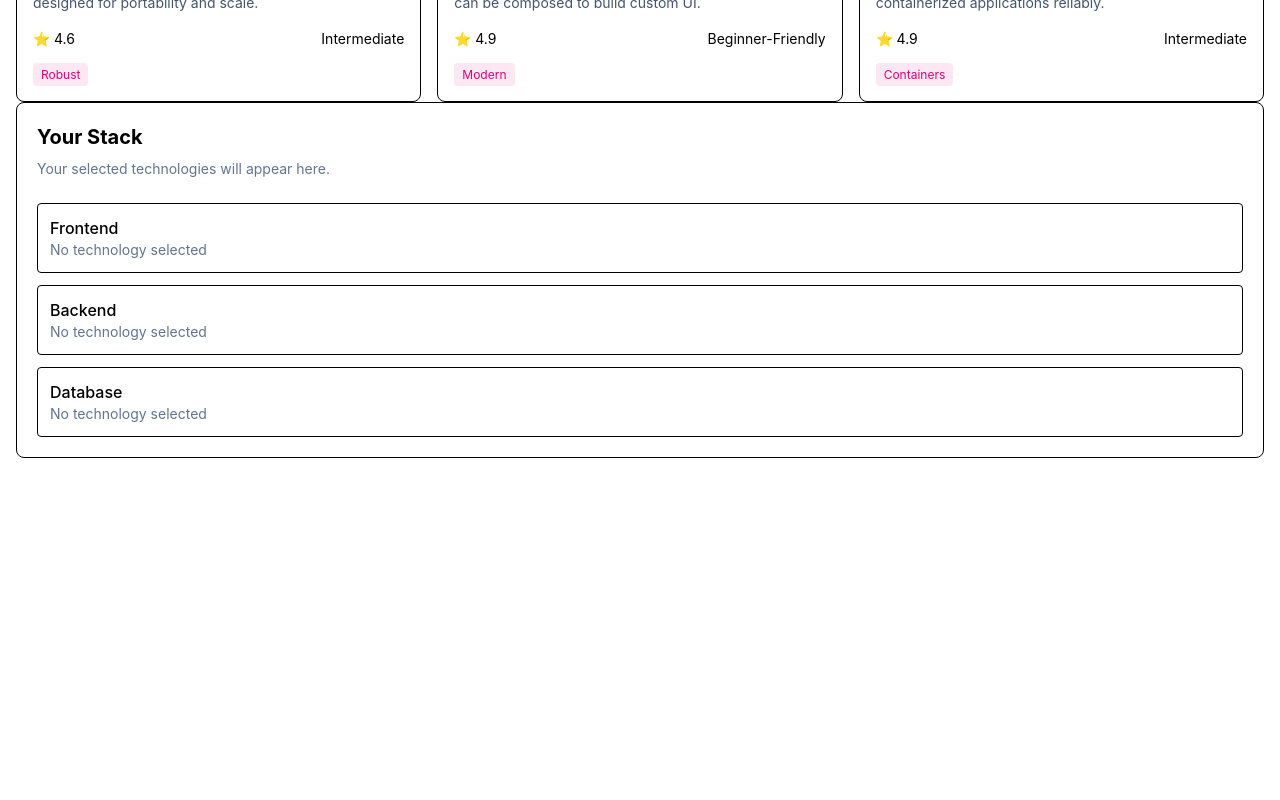
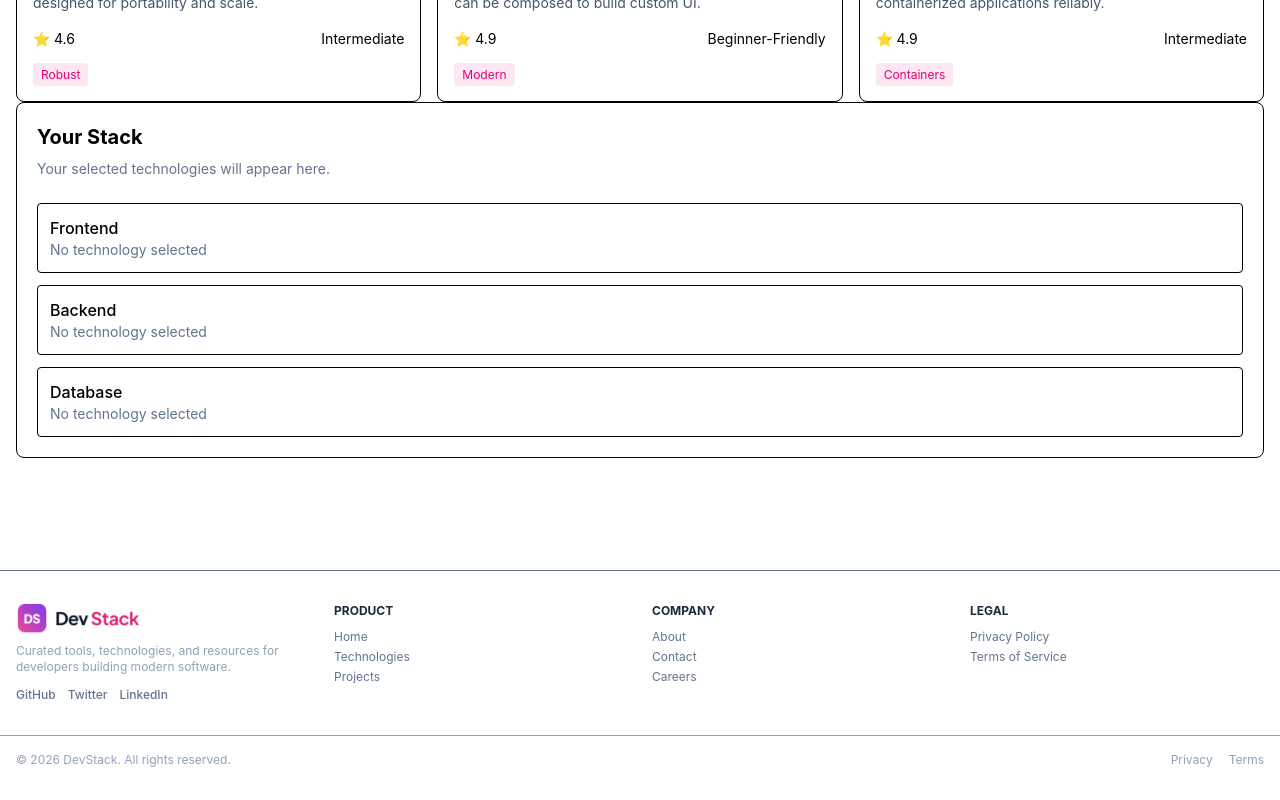
Before and after one commit to rrezwan7/b14a5, a React (Vite) app: page / in a window 1280 px wide. Shown: the part 1403-2203 px from the top of the page. Before the commit the page ends 1909 px from the top, so only its background shows below. Built offline with nearby package versions, Linux system fonts and the light colour scheme.

Commit message:
Footer Added

```diff
--- a/src/App.tsx
+++ b/src/App.tsx
@@ -4,6 +4,7 @@ import Navbar from './components/Navbar';
 import Hero from './components/Hero';
 import TechnologyList from './components/TechnologyList';
 import StackSidebar from './components/StackSidebar';
+import Footer from './components/Footer';
 function App() {
   const [technologies, setTechnologies] = useState<Technology[]>([]);
   const [loading, setLoading] = useState(true);
@@ -38,6 +39,7 @@ function App() {
         )}
         <StackSidebar />
       </section>
+      <Footer />
     </>
   );
 }
--- /dev/null
+++ b/src/components/Footer.tsx
@@ -0,0 +1,113 @@
+import logo from '../assets/logo-text.png';
+
+const Footer = () => {
+    return (
+        <footer className="bg-white border-t mt-16 py-8 text-xs text-slate-500">
+            <div className="max-w-7xl mx-auto px-4 grid grid-cols-1 md:grid-cols-4 gap-6">
+
+                {/* Brand Block */}
+                <div>
+                    <div className="flex items-center">
+                        <img
+                            src={logo}
+                            alt="Dev Stack"
+                            className="h-8"
+                        />
+                    </div>
+
+                    <p className="mt-2 text-slate-400">
+                        Curated tools, technologies, and resources for developers
+                        building modern software.
+                    </p>
+
+                    {/* Social Links */}
+                    <div className="flex gap-3 mt-3 text-slate-500 font-medium">
+                        <a href="#github" className="hover:text-slate-800 transition">
+                            GitHub
+                        </a>
+
+                        <a href="#twitter" className="hover:text-slate-800 transition">
+                            Twitter
+                        </a>
+
+                        <a href="#linkedin" className="hover:text-slate-800 transition">
+                            LinkedIn
+                        </a>
+                    </div>
+                </div>
+
+                {/* Product Group */}
+                <div>
+                    <p className="font-bold text-slate-800 mb-2">
+                        PRODUCT
+                    </p>
+
+                    <p className="py-0.5 cursor-pointer hover:text-slate-800">
+                        Home
+                    </p>
+
+                    <p className="py-0.5 cursor-pointer hover:text-slate-800">
+                        Technologies
+                    </p>
+
+                    <p className="py-0.5 cursor-pointer hover:text-slate-800">
+                        Projects
+                    </p>
+                </div>
+
+                {/* Company Group */}
+                <div>
+                    <p className="font-bold text-slate-800 mb-2">
+                        COMPANY
+                    </p>
+
+                    <p className="py-0.5 cursor-pointer hover:text-slate-800">
+                        About
+                    </p>
+
+                    <p className="py-0.5 cursor-pointer hover:text-slate-800">
+                        Contact
+                    </p>
+
+                    <p className="py-0.5 cursor-pointer hover:text-slate-800">
+                        Careers
+                    </p>
+                </div>
+
+                {/* Legal Group */}
+                <div>
+                    <p className="font-bold text-slate-800 mb-2">
+                        LEGAL
+                    </p>
+
+                    <p className="py-0.5 cursor-pointer hover:text-slate-800">
+                        Privacy Policy
+                    </p>
+
+                    <p className="py-0.5 cursor-pointer hover:text-slate-800">
+                        Terms of Service
+                    </p>
+                </div>
+            </div>
+
+            {/* Bottom Bar */}
+            <div className="max-w-7xl mx-auto px-4 mt-8 pt-4 border-t flex flex-col sm:flex-row justify-between text-slate-400">
+                <p>
+                    © 2026 DevStack. All rights reserved.
+                </p>
+
+                <div className="flex gap-4 mt-2 sm:mt-0">
+                    <span className="cursor-pointer hover:text-slate-600">
+                        Privacy
+                    </span>
+
+                    <span className="cursor-pointer hover:text-slate-600">
+                        Terms
+                    </span>
+                </div>
+            </div>
+        </footer>
+    );
+};
+
+export default Footer;
```
